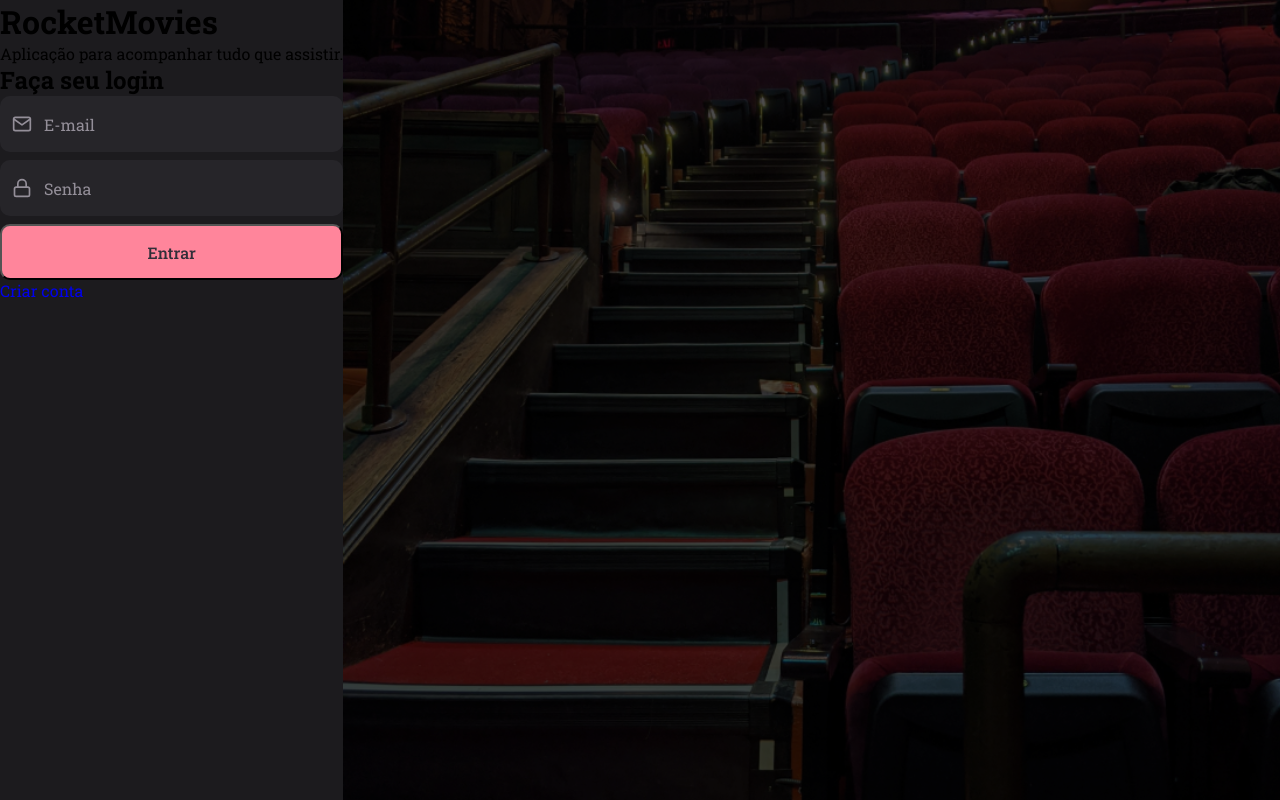
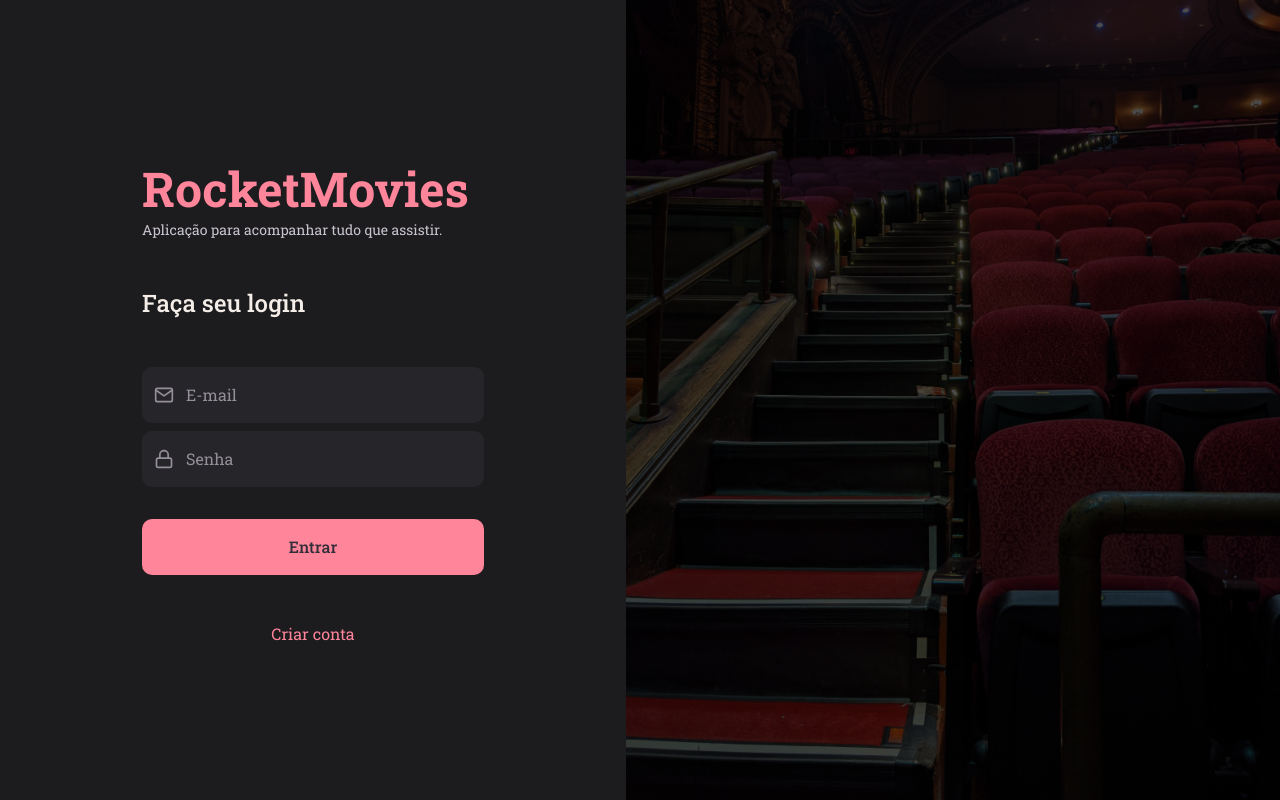
Before and after one commit to ygorbontia/project-front, a React (Vite) app: page / in a window 1280 px wide. Built offline with nearby package versions, Linux system fonts and the light colour scheme.

Commit message:
update SignIn page style

```diff
--- a/src/pages/SignIn/index.jsx
+++ b/src/pages/SignIn/index.jsx
@@ -1,5 +1,7 @@
 import { FiMail, FiLock } from 'react-icons/fi';
 import { SignInSC, FormSC, BackgroundSC } from './style';
+
+import { Link } from 'react-router-dom';
 
 import { UserInput } from '../../components/UserInput';
 import { Button } from '../../components/Button';
@@ -10,21 +12,22 @@ export function SignIn() {
       <FormSC>
         <div>
           <h1>RocketMovies</h1>
+
           <p>Aplicação para acompanhar tudo que assistir.</p>
-
-          <h2>Faça seu login</h2>
         </div>
 
         <form>
+          <h2>Faça seu login</h2>
+
           <UserInput icon={ FiMail } type="email" placeholder="E-mail" />
           <UserInput icon={ FiLock } type="password" placeholder="Senha" />
 
           <Button type="button" title="Entrar" />
         </form>
 
-        <a href="#">
+        <Link to="/register">
           Criar conta
-        </a>
+        </Link>
       </FormSC>
 
       <BackgroundSC />
--- a/src/pages/SignIn/style.js
+++ b/src/pages/SignIn/style.js
@@ -11,7 +11,50 @@ export const SignInSC = styled.div`
 `;
 
 export const FormSC = styled.div`
+  width: 34.2rem;
+  margin: 0 14.2rem;
 
+  align-self: center;
+
+  display: grid;
+  gap: 4.8rem;
+
+  > div {
+    h1 {
+      font-size: 4.8rem;
+      color: ${({ theme }) => theme.pink_rgb};
+    }
+
+    p {
+      font-size: 1.4rem;
+      color: ${({ theme }) => theme.light_300};
+    }
+  }
+
+  > form {
+    h2 {
+      margin-bottom: 4.8rem;
+
+      font-weight: 500;
+      font-size: 2.4rem;
+      color: ${({ theme }) => theme.light_100};
+    }
+
+    button {
+      border: none;
+      margin-top: 2.4rem;
+
+      outline: none;
+    }
+  }
+
+  > a {
+    text-align: center;
+    font-size: 1.6rem;
+    color: ${({ theme }) => theme.pink_rgb};
+
+    cursor: pointer;
+  }
 `;
 
 export const BackgroundSC = styled.div`
```
